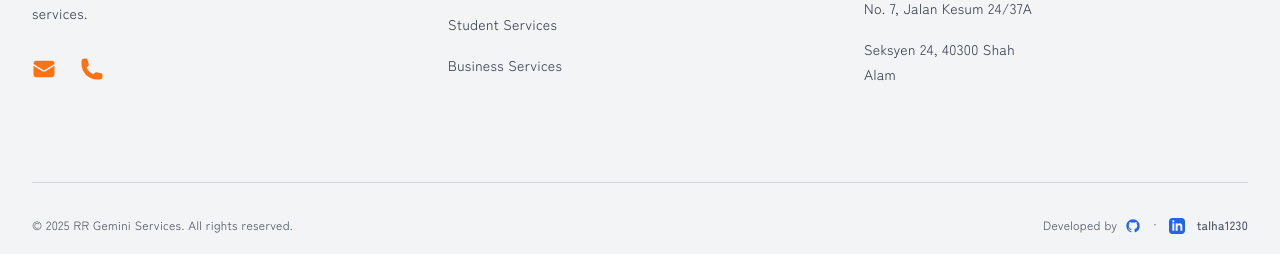
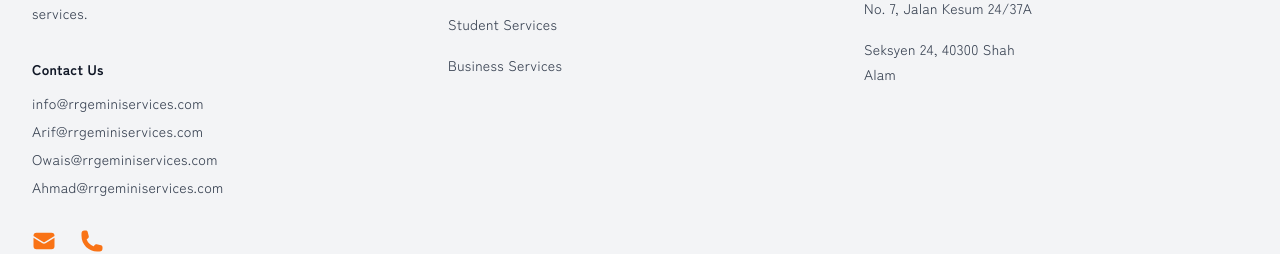
Before and after one commit to areebkhan001/rrgeminiservices, a Next.js app: page / in a window 1280 px wide. Shown: the part 2521-2775 px from the top of the page. Built offline with nearby package versions, Linux system fonts and the light colour scheme.

Commit message:
Add additional contact emails to footer (Arif, Owais, Ahmad)

```diff
--- a/src/components/Footer.tsx
+++ b/src/components/Footer.tsx
@@ -68,6 +68,23 @@ export const Footer = () => {
               <p className="text-sm leading-6 text-gray-700 dark:text-gray-300 pr-4">
                 Your trusted partner in education, business, and retail services.
               </p>
+              <div className="space-y-3">
+                <h3 className="text-sm font-semibold leading-6 text-gray-900 dark:text-white">Contact Us</h3>
+                <div className="space-y-2">
+                  <a href="mailto:info@rrgeminiservices.com" className="block text-sm text-gray-700 dark:text-gray-300 hover:text-blue-600 dark:hover:text-cyan-400 transition-colors">
+                    info@rrgeminiservices.com
+                  </a>
+                  <a href="mailto:Arif@rrgeminiservices.com" className="block text-sm text-gray-700 dark:text-gray-300 hover:text-blue-600 dark:hover:text-cyan-400 transition-colors">
+                    Arif@rrgeminiservices.com
+                  </a>
+                  <a href="mailto:Owais@rrgeminiservices.com" className="block text-sm text-gray-700 dark:text-gray-300 hover:text-blue-600 dark:hover:text-cyan-400 transition-colors">
+                    Owais@rrgeminiservices.com
+                  </a>
+                  <a href="mailto:Ahmad@rrgeminiservices.com" className="block text-sm text-gray-700 dark:text-gray-300 hover:text-blue-600 dark:hover:text-cyan-400 transition-colors">
+                    Ahmad@rrgeminiservices.com
+                  </a>
+                </div>
+              </div>
               <div className="flex space-x-6">
                 {footerLinks.social.map((item) => (
                   <Link
```
